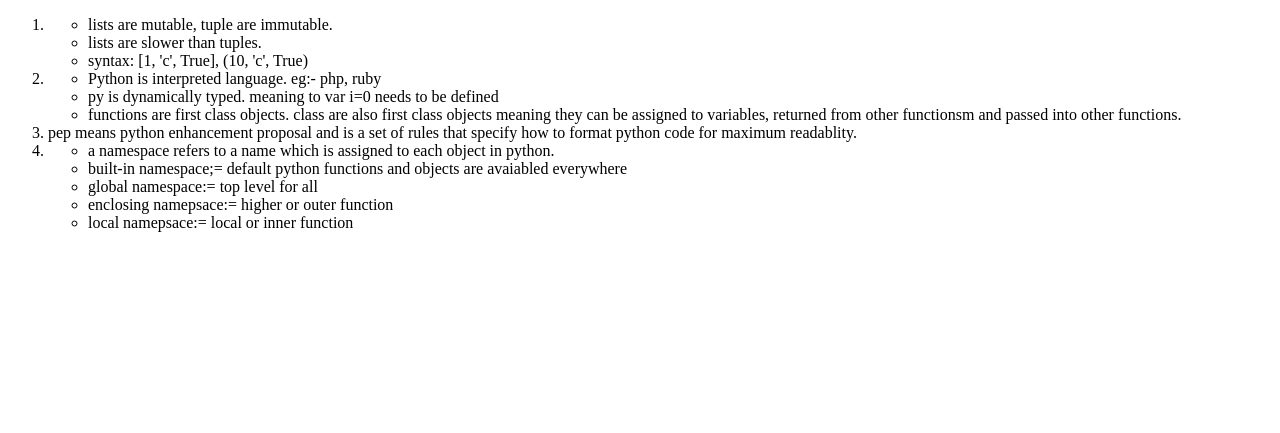
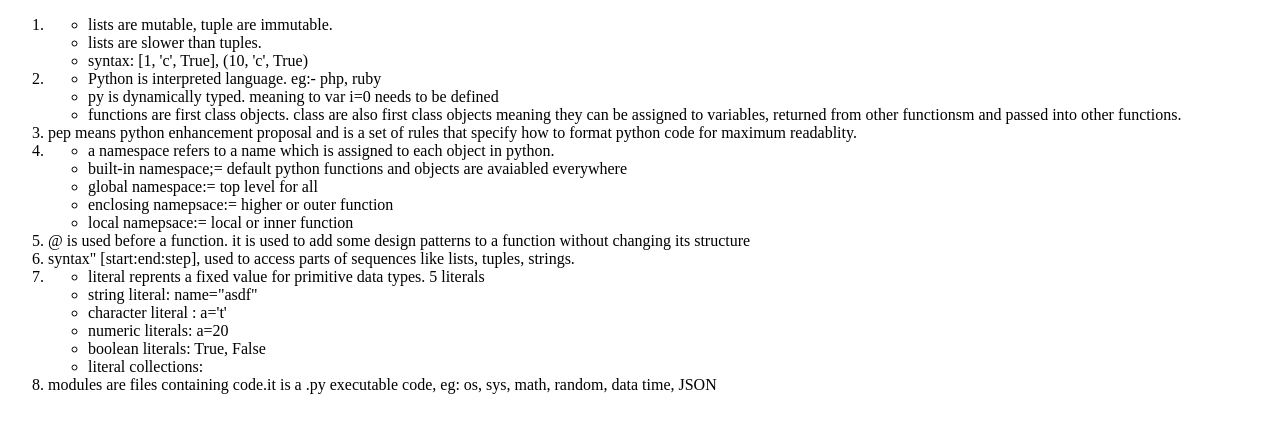
Before and after one commit to Anib999/djangoques, a Django app: template pyques/templates/pyques/simplequesans.html in a window 1280 px wide. Shown: the top 433 px of the page. Run offline with Django 4.2, Linux system fonts and the light colour scheme; the template is opened without the code that fills it, so the values that code supplies are empty.

Commit message:
new questions

```diff
--- a/pyques/templates/pyques/simpleques.html
+++ b/pyques/templates/pyques/simpleques.html
@@ -7,6 +7,10 @@
     <li>What are the key features of python?</li>
     <li>What is pep 8?</li>
     <li>What are python namespaces?</li>
+    <li>What are decorators?</li>
+    <li>What is slicing?</li>
+    <li>What are literals?</li>
+    <li>What are modules?</li>
 </ol>
 
 {% endblock content %}
--- a/pyques/templates/pyques/simplequesans.html
+++ b/pyques/templates/pyques/simplequesans.html
@@ -27,6 +27,20 @@
             <li>local namepsace:= local or inner function</li>
         </ul>
     </li>
+    <li>@ is used before a function. it is used to add some design patterns to a function without changing its structure</li>
+    <li>syntax" [start:end:step], used to access parts of sequences like lists, tuples, strings.</li>
+    <li>
+        <ul>
+            <li>literal reprents a fixed value for primitive data types. 5 literals</li>
+            <li>string literal: name="asdf"</li>
+            <li>character literal : a='t'</li>
+            <li>numeric literals: a=20</li>
+            <li>boolean literals: True, False</li>
+            <li>literal collections: </li>
+        </ul>
+    </li>
+    <li>modules are files containing code.it is a .py executable code, eg: os, sys, math, random, data time, JSON</li>
+
 </ol>
 
 {% endblock content %}
```
